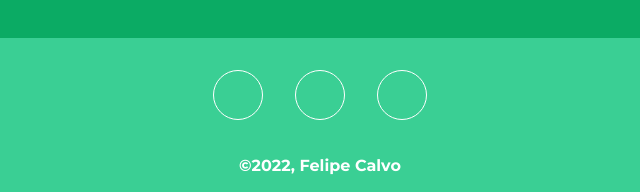
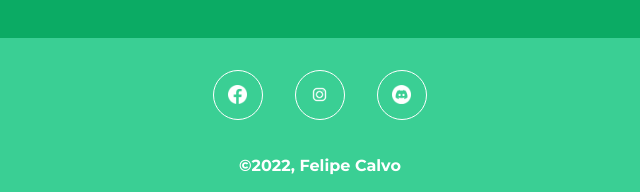
Before and after one commit to felipe5007/Trakk_sitioweb, a website: page pages/equipo.html in a window 1280 px wide. Shown: the part 842-1034 px from the top of the page, 320-960 px from the left. Drawn offline with nearby package versions, Linux system fonts and the light colour scheme; the site is published under a folder, as on GitHub Pages, so addresses that start at the root find nothing.

Commit message:
link footer

```diff
--- a/scss/general/_footer.scss
+++ b/scss/general/_footer.scss
@@ -25,7 +25,7 @@ footer{
     width: 50px;
     border-radius: 50px;
     border: 1px solid $color6;
-    background-image: url(/img/FacebookBlanco.png);
+    background-image: url(../img/FacebookBlanco.png);
     background-position: center;
     background-size: 40%;
     background-repeat: no-repeat;
@@ -36,10 +36,10 @@ footer{
     }
 
     &:nth-of-type(2){
-        background-image: url(/img/InstagramBlanco.png);
+        background-image: url(../img/InstagramBlanco.png);
     }
     &:nth-of-type(3){
-        background-image: url(/img/DiscordBlanco.png);
+        background-image: url(../img/DiscordBlanco.png);
     }
 
 }
```
Also changed, not shown: css/estilo.css.
